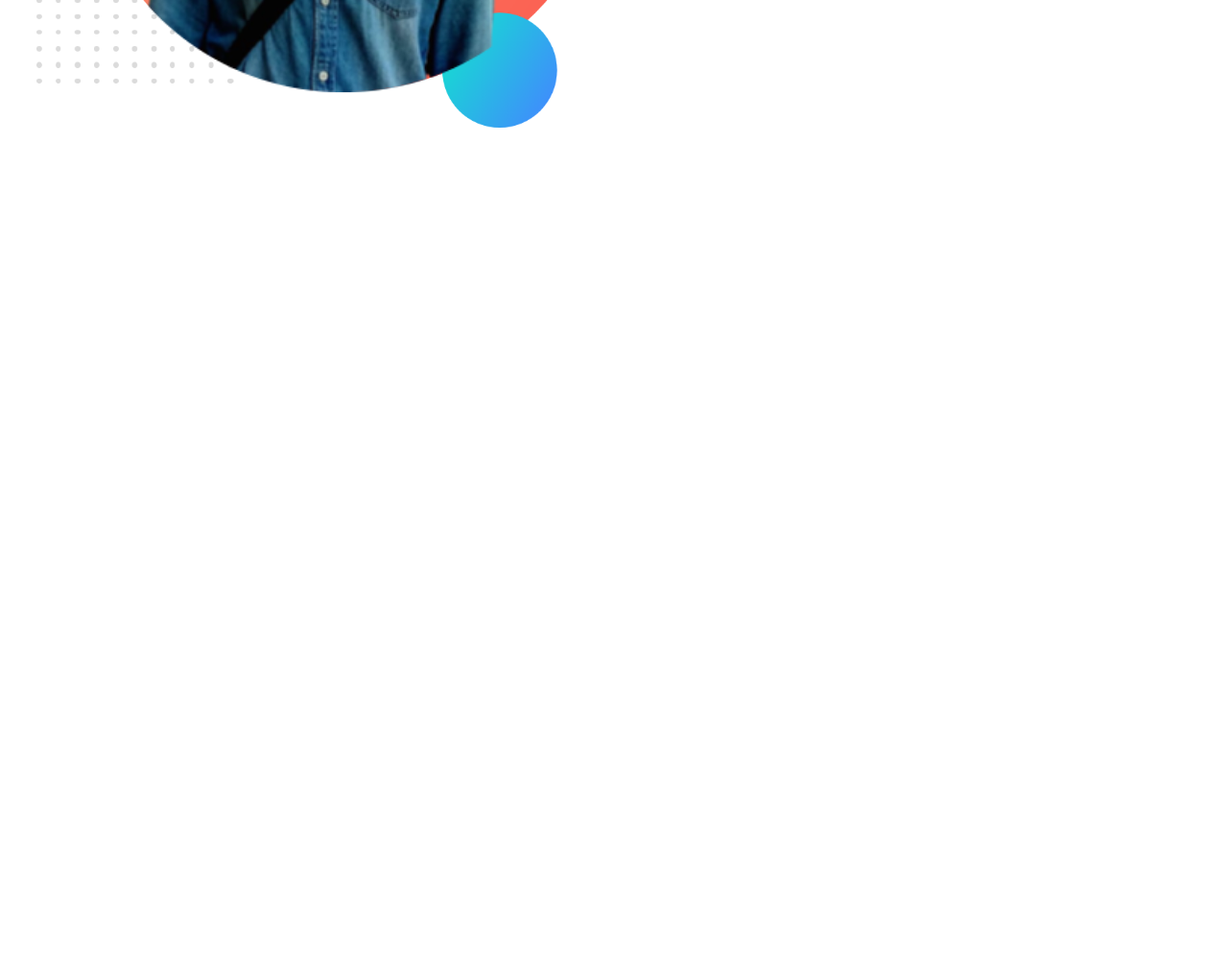
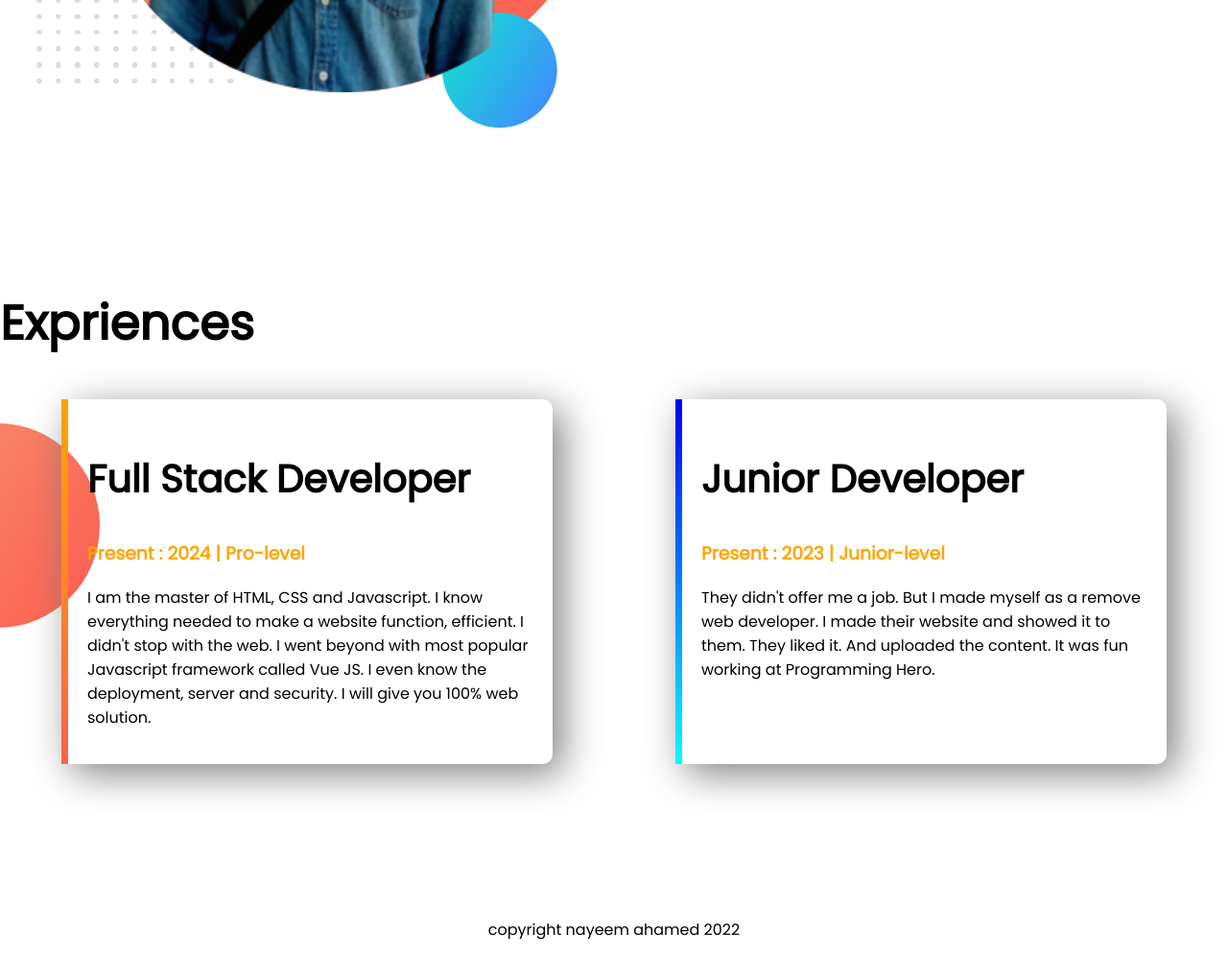
Before and after one commit to golpo-nayeem/developer-portfolio, a plain HTML site: page index.html in a window 1280 px wide. Shown: the part 1229-2226 px from the top of the page at 96% size. Before the commit the page ends 1529 px from the top, so only its background shows below. Drawn offline with Linux system fonts and the light colour scheme.

Commit message:
4th section added and footer

```diff
--- a/index.html
+++ b/index.html
@@ -13,7 +13,7 @@
 </head>
 
 <body>
-    <section class="top-banner">
+    <section class="flexible-  top-banner">
         <div class="half-w">
             <h1>Welcome To</h1>
             <h1><span class="orange">Nayeem Ahamed</span> world!</h1>
@@ -25,7 +25,7 @@
             <img src="images/my-bg.png">
         </div>
     </section>
-    <section class="think_p">
+    <section class="think_p flexible-">
         <div class="half-w">
             <img src="images/my-bg.png">
         </div>
@@ -37,6 +37,24 @@
             <a class="link-btn" target="_blank" href="#">DOWNLOAD</a>
         </div>
     </section>
+    <section class="exp-section">
+        <h1>Expriences</h1>
+        <div class="flexible-">
+            <div class="exp-items" id="border-slice1">
+                <h2>Full Stack Developer</h2>
+                <h3 class="orange">Present : 2024  | Pro-level</h3>
+                <p>I am the master of HTML, CSS and Javascript. I know everything needed to make a website function, efficient. I didn't stop with the web. I went beyond with most popular Javascript framework called Vue JS. I even know the deployment, server and security. I will give you 100% web solution.</p>
+            </div>
+            <div class="exp-items" id="border-slice">
+                <h2>Junior Developer</h2>
+                <h3 class="orange">Present : 2023  | Junior-level</h3>
+                <p>They didn't offer me a job. But I made myself as a remove web developer. I made their website and showed it to them. They liked it. And uploaded the content. It was fun working at Programming Hero.</p>
+            </div>
+        </div>
+    </section>
+    <footer>
+        <p>copyright nayeem ahamed 2022</p>
+    </footer>
 </body>
 
 </html>
--- a/styles.css
+++ b/styles.css
@@ -5,10 +5,13 @@ font-family: 'Poppins', sans-serif;
 h1{
     font-size: 50px;
 }
+h2{
+    font-size: 40px;
+}
 .orange{
     color: orange;
 }
-section{
+.flexible-{
     display: flex;
     margin-bottom: 160px;
 }
@@ -36,3 +39,30 @@ section{
      background-repeat: no-repeat;
      background-position: right;
 }
+.exp-items{
+    width: 40%;
+    margin-left: 5%;
+    margin-right: 5%;
+    border-radius: 10px;
+    box-shadow: 10px 10px 40px gray;
+    padding:20px;
+}
+.exp-section{
+    background-image: url(images/color2.png);
+    background-repeat: no-repeat;
+    background-position: left;
+
+}
+#border-slice1{
+    border-left: 7px solid;
+    border-image:linear-gradient(orange,tomato);
+    border-image-slice: 1;
+}
+#border-slice{
+    border-left: 7px solid;
+    border-image:linear-gradient(blue,cyan);
+    border-image-slice: 1;
+}
+footer p{
+    text-align: center;
+}
```
Also changed, not shown: images/color2.png (renamed from images/exp-bg.png).
